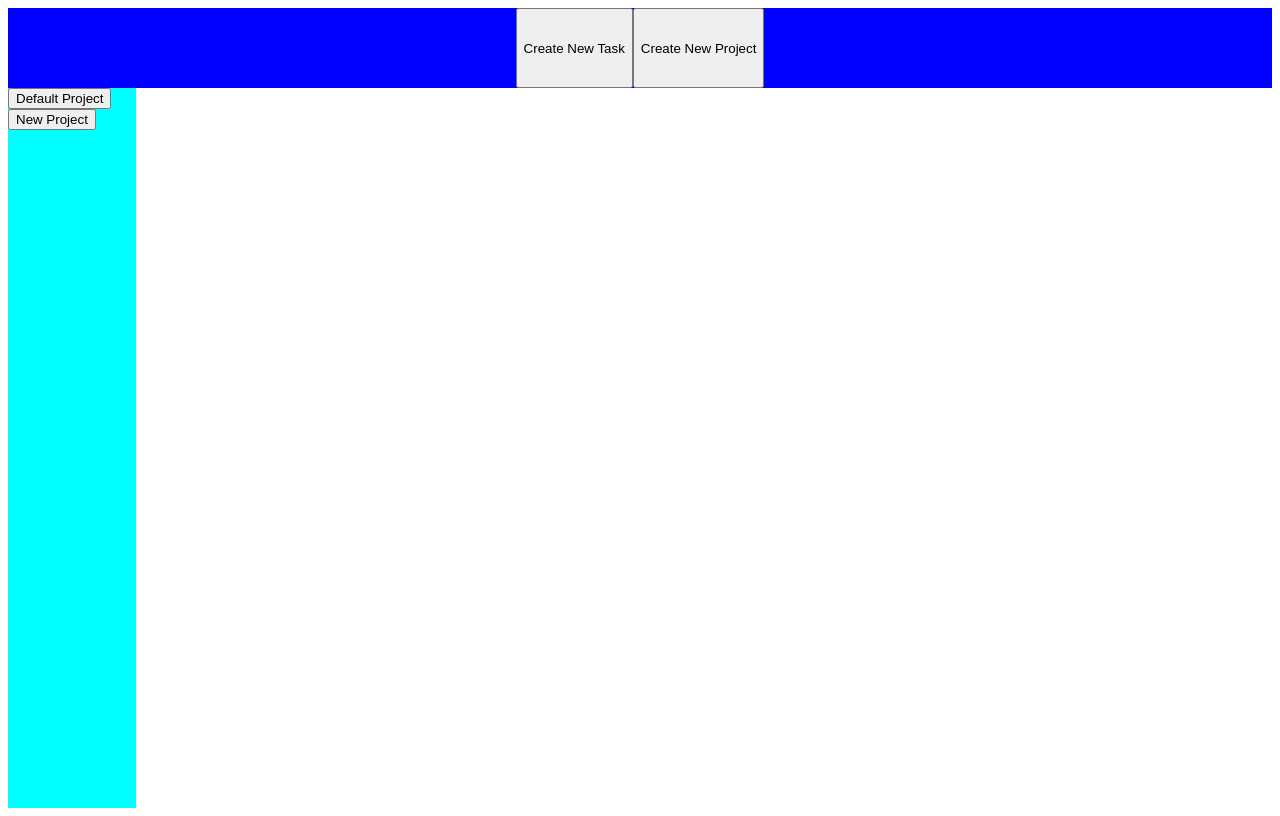
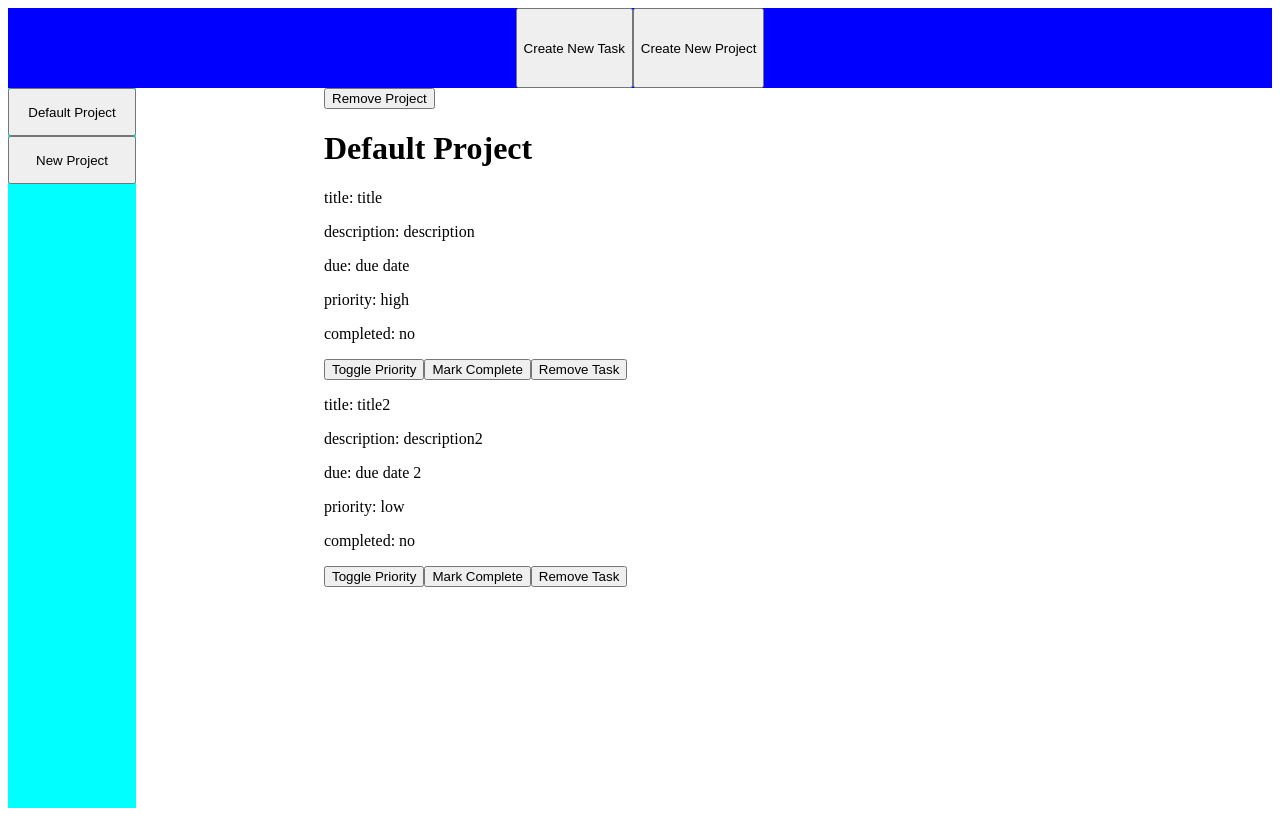
Before and after one commit to EbolaBelle/todo-app, a website built with webpack: page src/template.html in a window 1280 px wide. Built offline with nearby package versions, Linux system fonts and the light colour scheme.

Commit message:
Refactor a significant portion of dom.js

```diff
--- a/src/dom.js
+++ b/src/dom.js
@@ -10,17 +10,6 @@ function userInterface() {
     const projectDialog = document.querySelector('.project-dialog');
     const submitProjectBtn = document.querySelector('.submit-project');
     const cancelProjectBtn = document.querySelector('.cancel-project');
-
-    function projectBtnAssign(nodeList) {
-        nodeList.forEach((button) => {
-            button.addEventListener('click', projectHandler);
-        });
-    }
-
-    function projectHandler() {
-        displayTasks(projectList[this.dataset.index]);
-        console.log(this.dataset.index);
-    }
 
     newTaskBtn.addEventListener('click', () => {
         const list = document.createElement('select');
@@ -47,9 +36,9 @@ function userInterface() {
             document.querySelector('input[name="priority"]:checked').value,
             projectList[document.getElementById('project').value]
             );
-        selector.removeChild(selector.querySelector('select'));
         taskDialog.close();
         displayTasks(projectList[document.getElementById('project').value]);
+        selector.removeChild(selector.querySelector('select'));
     })
 
     newProjectBtn.addEventListener('click', () => projectDialog.showModal())
@@ -62,23 +51,15 @@ function userInterface() {
         displayProjects();
     })
 
-    function displayProjects() {
-        const hanger = document.querySelector('.proj-hanger');
-        while (hanger.firstChild) {
-            hanger.removeChild(hanger.lastChild);
+    function projectBtnAssign(nodeList) {
+        nodeList.forEach((button) => {
+            button.addEventListener('click', projectHandler);
+        });
     }
-        let i = 0;
-        projectList.forEach((project) => {
-            let proj = document.createElement('button');
-            proj.classList.add('project-buttons')
-            proj.setAttribute('type', 'button');
-            proj.dataset.index = i;
-            i++
-            proj.textContent = project.name;
-            hanger.appendChild(proj);
-        })
-        let projectBtns = document.querySelectorAll('.project-buttons');
-        projectBtnAssign(projectBtns);
+
+    function projectHandler() {
+        displayTasks(projectList[this.dataset.index]);
+        console.log(this.dataset.index);
     }
 
     function deleteTaskAssign() {
@@ -89,29 +70,21 @@ function userInterface() {
     }
 
     function deleteTaskHandler(){
-        projectList[this.dataset.index2].removeTask(projectList[this.dataset.index2].taskList[this.dataset.index]);
+        projectList[this.dataset.index2]
+            .removeTask(projectList[this.dataset.index2]
+            .taskList[this.dataset.index]);
         displayTasks(projectList[this.dataset.index2]);
     }
 
     function deleteProjectAssign() {
-        document.querySelector('.remove-project').addEventListener('click', deleteProjectHandler);
+        document.querySelector('.remove-project')
+            .addEventListener('click', deleteProjectHandler);
     }
 
     function deleteProjectHandler() {
-        if (projectList.length === 1) {
-            alert('Cannot delete default project');
-        } else {
             projectList[this.dataset.index].deleteSelf();
             displayProjects();
             cleanSlate();
-        }
-    }
-
-    function cleanSlate() {
-        const body = document.querySelector('.body');
-        while (body.firstChild) {
-            body.removeChild(body.lastChild);
-        }
     }
 
     function completionToggleAssign() {
@@ -138,20 +111,61 @@ function userInterface() {
         displayTasks(projectList[this.dataset.index2]);
     }
 
-    function displayTasks(project) {
+    function displayProjects() {
+        const hanger = document.querySelector('.proj-hanger');
+        while (hanger.firstChild) {
+            hanger.removeChild(hanger.lastChild);
+        }
+        let i = 0;
+        projectList.forEach((project) => {
+            let listItem = document.createElement('li');
+            hanger.appendChild(listItem);
+            let proj = document.createElement('button');
+            proj.classList.add('project-buttons')
+            proj.setAttribute('type', 'button');
+            proj.dataset.index = i;
+            i++
+            proj.textContent = project.name;
+            listItem.appendChild(proj);
+        })
+        let projectBtns = document.querySelectorAll('.project-buttons');
+        projectBtnAssign(projectBtns);
+    }
+
+    function displayMicroTasks(project) {
         const body = document.querySelector('.body');
         cleanSlate();
+        createRemoveProjectButton(project);
+    }
+
+    function createRemoveProjectButton(project) {
         let removeProjectBtn = document.createElement("button");
         removeProjectBtn.classList.add('remove-project');
         removeProjectBtn.dataset.index = project.index;
         removeProjectBtn.textContent = "Remove Project";
-        body.appendChild(removeProjectBtn);
-        deleteProjectAssign();
+        return removeProjectBtn;
+    }
+
+    function createProjectCard(project) {
         let projectCard = document.createElement("div");
         let projectTitle = document.createElement('h1');
         projectTitle.textContent = project.name;
+        projectCard.appendChild(projectTitle);
+        return projectCard;
+    }
+
+    function displayProjectCard(project) {
+        const body = document.querySelector('.body');
+        cleanSlate();
+        let removeProjectBtn = createRemoveProjectButton(project);
+        body.appendChild(removeProjectBtn);
+        let projectCard = createProjectCard(project);
         body.appendChild(projectCard);
-        projectCard.appendChild(projectTitle);
+        return projectCard;
+    }
+
+    function displayTasks(project) {
+        let projectCard = displayProjectCard(project);
         project.taskList.forEach(item => {
             let taskCard = document.createElement('div');
             taskCard.classList.add('task-card');
@@ -164,12 +178,15 @@ function userInterface() {
                 } taskCard.appendChild(heading);
                 projectCard.appendChild(taskCard);
             }
+        })
+        buttonAssign();
+    }
+
+    function buttonAssign() {
+        deleteProjectAssign()
         deleteTaskAssign();
         completionToggleAssign();
         priorityBtnAssign();
-        })
-    }
-    return { displayProjects };
     }
 
     function buttonCreator(project, item, taskCard) {
@@ -193,4 +210,15 @@ function buttonCreator(project, item, taskCard) {
         taskCard.appendChild(deleteBtn);
     }
 
+    function cleanSlate() {
+        const body = document.querySelector('.body');
+        while (body.firstChild) {
+            body.removeChild(body.lastChild);
+        }
+    }
+
+    displayProjects();
+    displayTasks(projectList[0]);
+}
+
 export { userInterface }
--- a/src/index.js
+++ b/src/index.js
@@ -1,12 +1,8 @@
-import { projectList, Project, Task } from "./todo.js";
+import { Project, Task } from "./todo.js";
 import { userInterface } from './dom.js';
-
-let projectBox = projectList;
-
-const UI = userInterface();
 
 let initialTask = new Task("title", 'description',  'due date', "high")
 let secondTask = new Task("title2", 'description2', 'due date 2', "low")
 let secondProject = new Project('New Project');
 
-UI.displayProjects();
+const UI = userInterface();
--- a/src/template.html
+++ b/src/template.html
@@ -22,6 +22,17 @@
             height: 90vh;
             width: 10vw;
         }
+
+        ul {
+            list-style-type: none;
+            padding: 0;
+            margin: 0;
+        }
+
+        li > button {
+            width: 100%;
+            height: 3rem;
+        }
     </style>
 </head>
 <body>
@@ -31,7 +42,7 @@
     </header>
     <div class="wrapper">
         <div class="sidebar">
-            <div class="proj-hanger"></div>
+            <ul class="proj-hanger"></ul>
         </div>
         <div class="body"></div>
     </div>
--- a/src/todo.js
+++ b/src/todo.js
@@ -24,6 +24,9 @@ class Project {
     }
     deleteSelf() {
         projectList.splice(this.index, 1);
+        for (let i = 0; i < projectList.length; i++) { //prevent project index from breaking
+            projectList[i].index = i;
+        }
     }
 }
 
@@ -35,7 +38,7 @@ class Task {
         this.description = description,
         this.due = due,
         this.priority = priority,
-        this.completed = "n";
+        this.completed = "no";
         project.addTask(this);
     }
 
@@ -47,9 +50,9 @@ class Task {
     }
 
     toggleCompletion() {
-        this.completed === "n"
-        ? this.completed = "y"
-        : this.completed = 'n'
+        this.completed === "no"
+        ? this.completed = "yes"
+        : this.completed = 'no'
     }
 
     changePriority() {
@@ -62,4 +65,4 @@ class Task {
         }
     }
 }
-export { projectList, Project, Task, initialProject };
+export { projectList, Project, Task };
```
Lines whose indentation alone changed are shown as unchanged.
